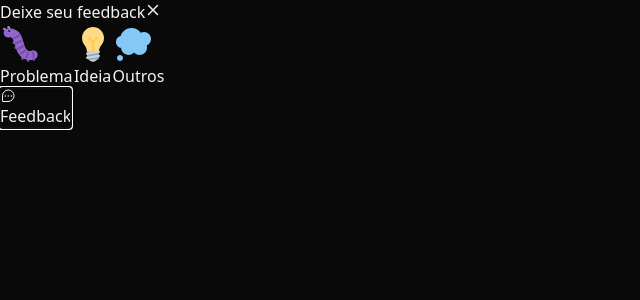
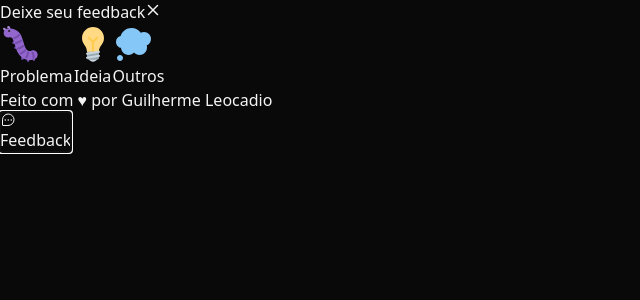
Before and after one commit to guilhermeleocadio/NLWReturnImpulse-Frontend, a React (Vite) app: page / in a window 1280 px wide. Both pictures are taken after a click on the button "Feedback". Shown: the top 300 px of the page, without its empty margins (0-640 px from the left). Built offline with nearby package versions, Linux system fonts and the light colour scheme.

Commit message:
criação do FeedbackSteps

```diff
--- a/src/components/CloseButton.tsx
+++ b/src/components/CloseButton.tsx
@@ -3,7 +3,7 @@ import { X } from "phosphor-react"
 
 export function CloseButtom(){
     return(
-        <Popover.Button className="top-5 right-5 text-zinc-400 hover:text-zinc-100 ">
+        <Popover.Button className="top-5 right-5 absolute text-zinc-400 hover:text-zinc-100 ">
             <X weight="bold" className="w-4 h-4 "></X>
 
         </Popover.Button>
--- a/src/components/WidgetForm.tsx
+++ /dev/null
@@ -1,77 +0,0 @@
-import { CloseButtom } from "./CloseButton";
-
-import bugImageUrl from '../assets/bug.svg'
-import ideaImageUrl from '../assets/idea.svg'
-import thoughtImageUrl from '../assets/thought.svg'
-import { useState } from "react";
-
-const feedbackTypes = {
-    BUG: {
-        title: 'Problema',
-        image:{
-            source: bugImageUrl,
-            alt: 'Imagem de um inseto'
-        },
-    },
-    IDEA:{
-        title: 'Ideia',
-        image:{
-            source: ideaImageUrl,
-            alt: 'Imagem de uma lampada'
-        }
-    },
-    OTHER:{
-        title: 'Outros',
-        image:{
-            source: thoughtImageUrl,
-            alt: 'Imagem de uma nuvem'
-        }
-    }
-}
-
-
-// Object.entries(feedbackTypes) =>
-/**
- *[
-    ['BUG', {...}],
-    ['IDEA', {...}],
-    ['THOUGHT', {...}]
- ]
- */
-
-export function WidgetForm(){
-    const [feedbackType, setFeedbackType] = useState(null)
-
-    return(
-        <div className="bg-zinc-900 p-4 relative rounded-2xl mb-4 flex flex-col items-center shadow-lg w-[calc(100vw-2rem)] md:w-auto" >
-            <header>
-                <span className="text-xl leading-6 items-center">Deixe seu feedback</span>
-
-                <CloseButtom/>
-            </header>
-
-            <div className="flex py-8 gap-2 w-full">
-                { Object.entries(feedbackTypes).map(([key,value]) =>{
-                    return(
-                        <button
-                         key={key}
-                         className="bg-zinc-800 rounded-lg py-5 w-24 flex-1 flex flex-col items-center gap-2 border-2 border-transparent hover:border-brand-500 "
-                        //  onClick={() => setFeedbackType(key)}
-                         type="button"
-
-                        >
-                            <img src={value.image.source} alt={value.image.alt} />
-                            <span>{value.title}</span>
-                        </button>
-                    );
-
-                })}
-            </div>
-
-            <footer className="text-xs text-neutral-400">
-             {/* Feito com ♥ por <a className="underline underline-offset-2" href="https://github.com/">Guilherme</a> */}
-            </footer>
-
-        </div>
-    );
-}
--- /dev/null
+++ b/src/components/WidgetForm/index.tsx
@@ -0,0 +1,61 @@
+import { CloseButtom } from "../CloseButton";
+
+import bugImageUrl from '../../assets/bug.svg'
+import ideaImageUrl from '../../assets/idea.svg'
+import thoughtImageUrl from '../../assets/thought.svg'
+import { useState } from "react";
+import { FeedbackTypeStep } from "./steps/FeedbackTypeSteps";
+import { FeedbackContentStep } from "./steps/FeedbackContentStep";
+
+export const feedbackTypes = {
+    BUG: {
+        title: 'Problema',
+        image:{
+            source: bugImageUrl,
+            alt: 'Imagem de um inseto'
+        },
+    },
+    IDEA:{
+        title: 'Ideia',
+        image:{
+            source: ideaImageUrl,
+            alt: 'Imagem de uma lampada'
+        }
+    },
+    OTHER:{
+        title: 'Outros',
+        image:{
+            source: thoughtImageUrl,
+            alt: 'Imagem de uma nuvem'
+        }
+    }
+}
+
+export type FeedbackType = keyof typeof feedbackTypes;
+
+export function WidgetForm(){
+
+    const [feedbackType, setFeedbackType] = useState<FeedbackType | null>(null)
+
+    function handleRestartFeedbanck(){
+        setFeedbackType(null);
+    }
+
+    return(
+        <div className="bg-zinc-900 p-4 relative rounded-2xl mb-4 flex flex-col items-center shadow-lg w-[calc(100vw-2rem)] md:w-auto" >
+
+          {! feedbackType ? (
+              <FeedbackTypeStep onFeedbackTypeChanged={setFeedbackType}/>
+          ) : (
+              <FeedbackContentStep feedbackType={feedbackType}
+              onFeedbackTypeRestartRequest={handleRestartFeedbanck}
+              />
+          )}
+
+            <footer className="text-xs text-neutral-400">
+             Feito com ♥ por <a className="underline underline-offset-2" href="https://github.com/">Guilherme Leocadio</a>
+            </footer>
+
+        </div>
+    );
+}
--- /dev/null
+++ b/src/components/WidgetForm/steps/FeedbackContentStep.tsx
@@ -0,0 +1,41 @@
+import { ArrowArcLeft, ArrowLeft } from "phosphor-react";
+import { FeedbackType, feedbackTypes } from "..";
+import { CloseButtom } from "../../CloseButton";
+
+interface FeedbackContentStepProps{
+    feedbackType: FeedbackType;
+    onFeedbackTypeRestartRequest: () => void;
+}
+
+export function FeedbackContentStep({
+    feedbackType,
+    onFeedbackTypeRestartRequest}
+    : FeedbackContentStepProps) {
+
+    const feedbackTypeInfo = feedbackTypes[feedbackType];
+
+    return(
+        <>
+            <header>
+                <button
+                    type="button"
+                    className="top-5 left-5 absolute text-zinc-400 hover:text-zinc-100"
+                    onClick={onFeedbackTypeRestartRequest}
+                    >
+                        <ArrowLeft weight="bold" className="w-4 h-4" />
+                </button>
+
+                <span className="text-xl leading-6 flex items-center gap-2">
+                    <img src={feedbackTypeInfo.image.source} alt={feedbackTypeInfo.image.alt} className="w-6 h-6" />
+                    {feedbackTypeInfo.title}
+                </span>
+               <CloseButtom/>
+            </header>
+
+
+            <div className="flex py-8 gap-2 w-full">
+
+            </div>
+        </>
+        )
+}
--- /dev/null
+++ b/src/components/WidgetForm/steps/FeedbackSuccessStep.tsx
@@ -0,0 +1,5 @@
+export function FeedbackSuccessStep(){
+    return(
+        <div></div>
+    )
+}
--- /dev/null
+++ b/src/components/WidgetForm/steps/FeedbackTypeSteps.tsx
@@ -0,0 +1,35 @@
+import { FeedbackType, feedbackTypes } from "..";
+import { CloseButtom } from "../../CloseButton";
+
+interface FeedbackTypeStepProps{
+    onFeedbackTypeChanged: (type: FeedbackType) => void;
+}
+
+export function FeedbackTypeStep({onFeedbackTypeChanged} : FeedbackTypeStepProps){
+    return(
+        <>
+            <header>
+               <span className="text-xl leading-6 items-center">Deixe seu feedback</span>
+               <CloseButtom/>
+            </header>
+
+
+            <div className="flex py-8 gap-2 w-full">
+                { Object.entries(feedbackTypes).map(([key,value]) =>{
+                    return(
+                        <button
+                        key={key}
+                        className="bg-zinc-800 rounded-lg py-5 w-24 flex-1 flex flex-col items-center gap-2 border-2 border-transparent hover:border-brand-500 "
+                        onClick={() => onFeedbackTypeChanged(key as FeedbackType)}
+                        type="button"
+
+                        >
+                            <img src={value.image.source} alt={value.image.alt} />
+                            <span>{value.title}</span>
+                        </button>
+                    );
+                })}
+            </div>
+        </>
+        )
+    }
```
